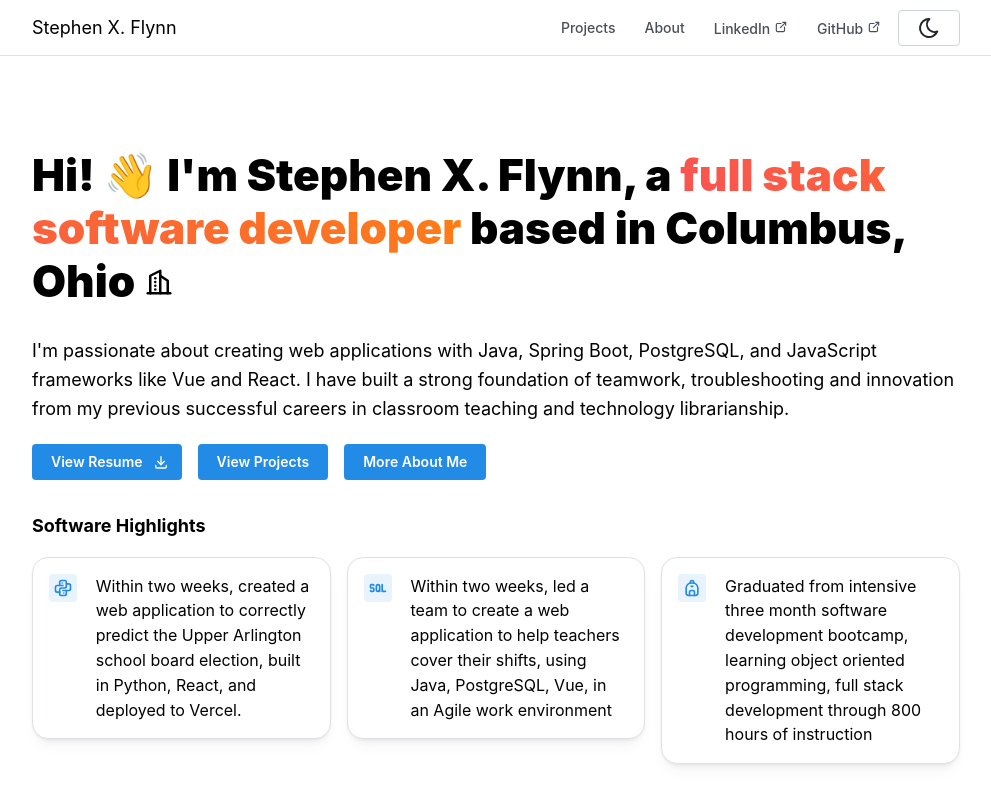
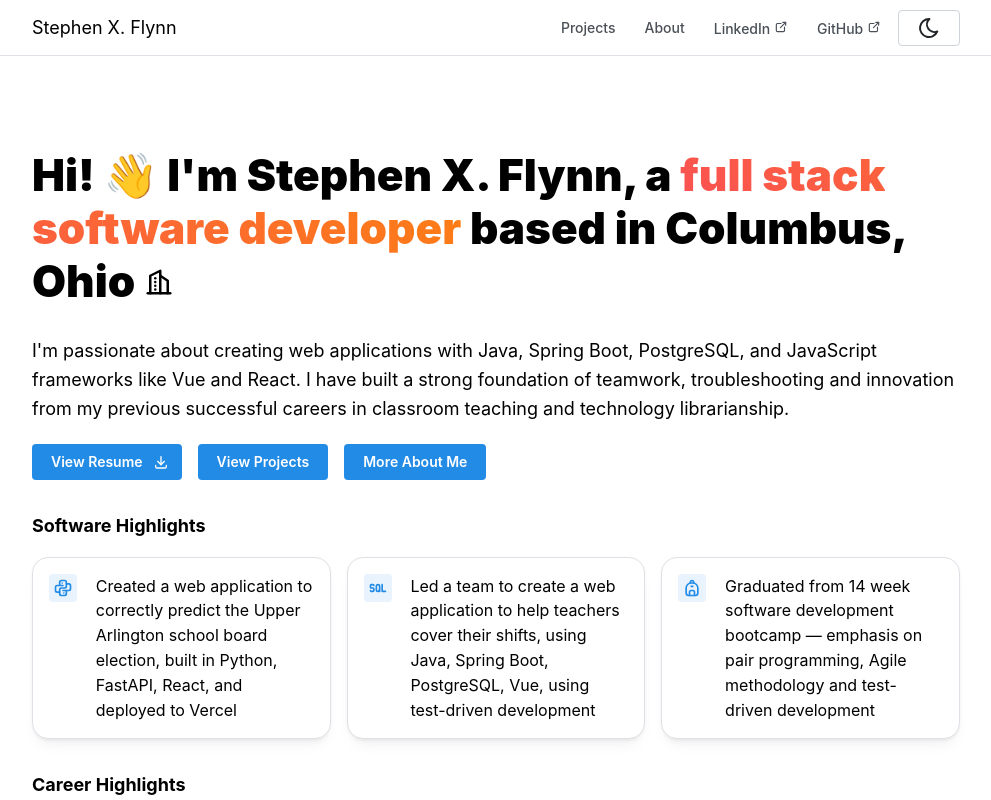
Before and after one commit to sxflynn/portfolio, a React (Vite) app: page / in a window 1280 px wide. Shown: the top 800 px of the page, without its empty margins (144-1135 px from the left). Built offline with nearby package versions, Linux system fonts and the light colour scheme.

Commit message:
modified software highlight cards text to create more vertical consistency

```diff
--- a/src/pages/Home/Home.tsx
+++ b/src/pages/Home/Home.tsx
@@ -48,7 +48,7 @@ const Home = () => {
       </Text>
 
       <Group mt="lg">
-        <Anchor href='https://assets.sxflynn.net/Stephen%20X%20Flynn%20resume%20portfolio.pdf'>
+        <Anchor href="https://assets.sxflynn.net/Stephen%20X%20Flynn%20resume%20portfolio.pdf">
           <Button rightSection={<IconDownload size={16} />}>View Resume</Button>
         </Anchor>
         <Link to="/projects">
@@ -77,9 +77,9 @@ const Home = () => {
               </Grid.Col>
               <Grid.Col span={{ base: 10, lg: 10 }}>
                 <Text>
-                  Within two weeks, created a web application to correctly
-                  predict the Upper Arlington school board election, built in
-                  Python, React, and deployed to Vercel.
+                  Created a web application to correctly predict the Upper
+                  Arlington school board election, built in Python, FastAPI,
+                  React, and deployed to Vercel
                 </Text>
               </Grid.Col>
             </Grid>
@@ -100,9 +100,9 @@ const Home = () => {
               </Grid.Col>
               <Grid.Col span={{ base: 10, lg: 10 }}>
                 <Text>
-                  Within two weeks, led a team to create a web application to
-                  help teachers cover their shifts, using Java, PostgreSQL, Vue,
-                  in an Agile work environment
+                  Led a team to create a web application to help teachers
+                  cover their shifts, using Java, Spring Boot, PostgreSQL, Vue,
+                  using test-driven development
                 </Text>
               </Grid.Col>
             </Grid>
@@ -123,9 +123,7 @@ const Home = () => {
               </Grid.Col>
               <Grid.Col span={{ base: 10, lg: 10 }}>
                 <Text>
-                  Graduated from intensive three month software development
-                  bootcamp, learning object oriented programming, full stack
-                  development through 800 hours of instruction
+                  Graduated from 14 week software development bootcamp — emphasis on pair programming, Agile methodology and test-driven development
                 </Text>
               </Grid.Col>
             </Grid>
@@ -147,8 +145,8 @@ const Home = () => {
       >
         <ListItem>Tech Elevator full stack coding boot camp graduate</ListItem>
         <ListItem>
-          Seven years middle history school teacher, promoted to Technology Chair
-          and Grade Level Chair
+          Seven years middle history school teacher, promoted to Technology
+          Chair and Grade Level Chair
         </ListItem>
         <ListItem>Five years as Emerging Technologies Librarian</ListItem>
         <ListItem>
```
